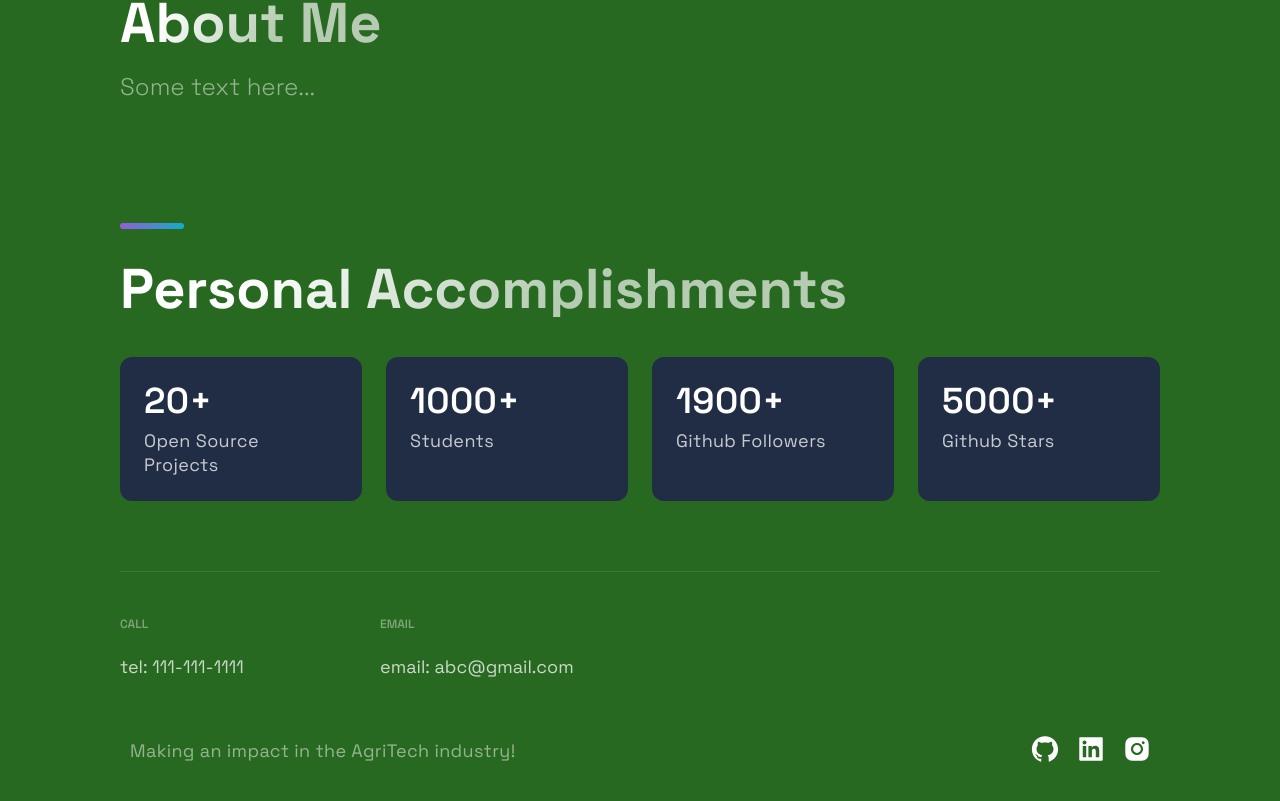
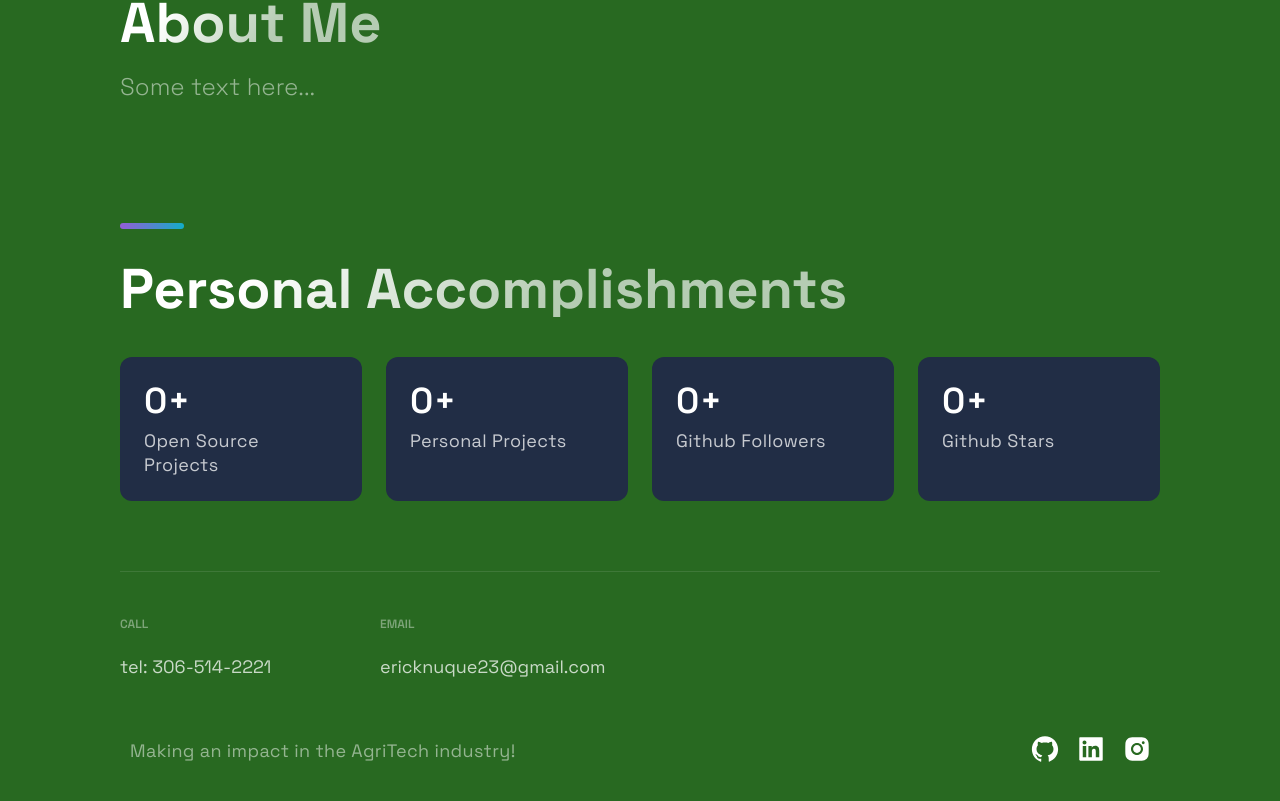
Before and after one commit to erick-parametrics/personal-portfolio, a Next.js app in the folder portfolio_website-STARTER/: page / in a window 1280 px wide. Shown: the part 2569-3370 px from the top of the page. Built offline with nearby package versions, Linux system fonts and the light colour scheme.

Commit message:
update footer

```diff
--- a/portfolio_website-STARTER/src/components/Acomplishments/Acomplishments.js
+++ b/portfolio_website-STARTER/src/components/Acomplishments/Acomplishments.js
@@ -8,10 +8,10 @@ import {
 import { Box, Boxes, BoxNum, BoxText } from "./AcomplishmentsStyles";
 
 const data = [
-  { number: 20, text: "Open Source Projects" },
-  { number: 1000, text: "Students" },
-  { number: 1900, text: "Github Followers" },
-  { number: 5000, text: "Github Stars" },
+  { number: 0, text: "Open Source Projects" },
+  { number: 0, text: "Personal Projects" },
+  { number: 0, text: "Github Followers" },
+  { number: 0, text: "Github Stars" },
 ];
 
 const Acomplishments = () => (
--- a/portfolio_website-STARTER/src/components/Footer/Footer.js
+++ b/portfolio_website-STARTER/src/components/Footer/Footer.js
@@ -20,12 +20,14 @@ const Footer = () => {
       <LinkList>
         <LinkColumn>
           <LinkTitle>Call</LinkTitle>
-          <LinkItem href="tel: 111-111-1111">tel: 111-111-1111</LinkItem>
+          <LinkItem href="tel: 111-111-1111">tel: 306-514-2221</LinkItem>
         </LinkColumn>
 
         <LinkColumn>
           <LinkTitle>Email</LinkTitle>
-          <LinkItem href="mailto:abc@gmail.com">email: abc@gmail.com</LinkItem>
+          <LinkItem href="mailto:erick@parametrics.ag">
+            ericknuque23@gmail.com
+          </LinkItem>
         </LinkColumn>
       </LinkList>
 
```
